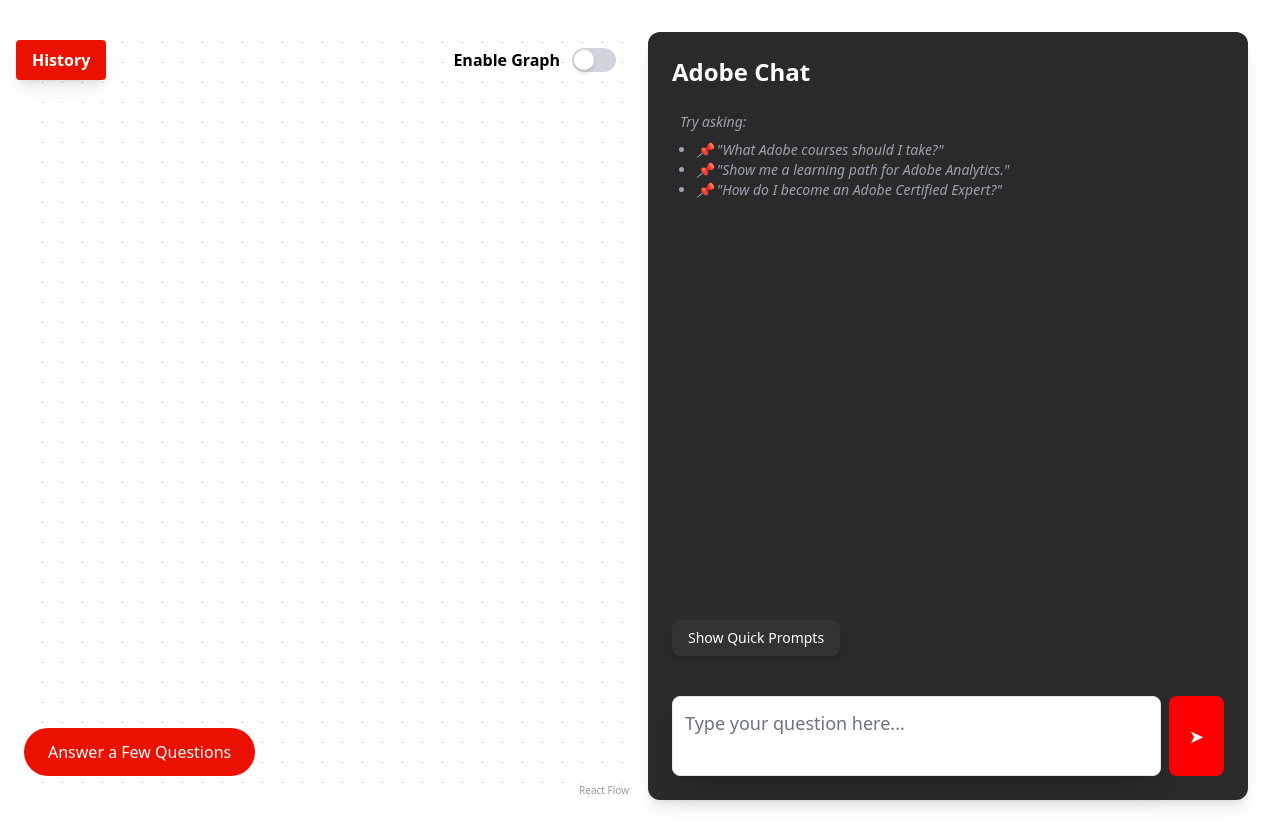
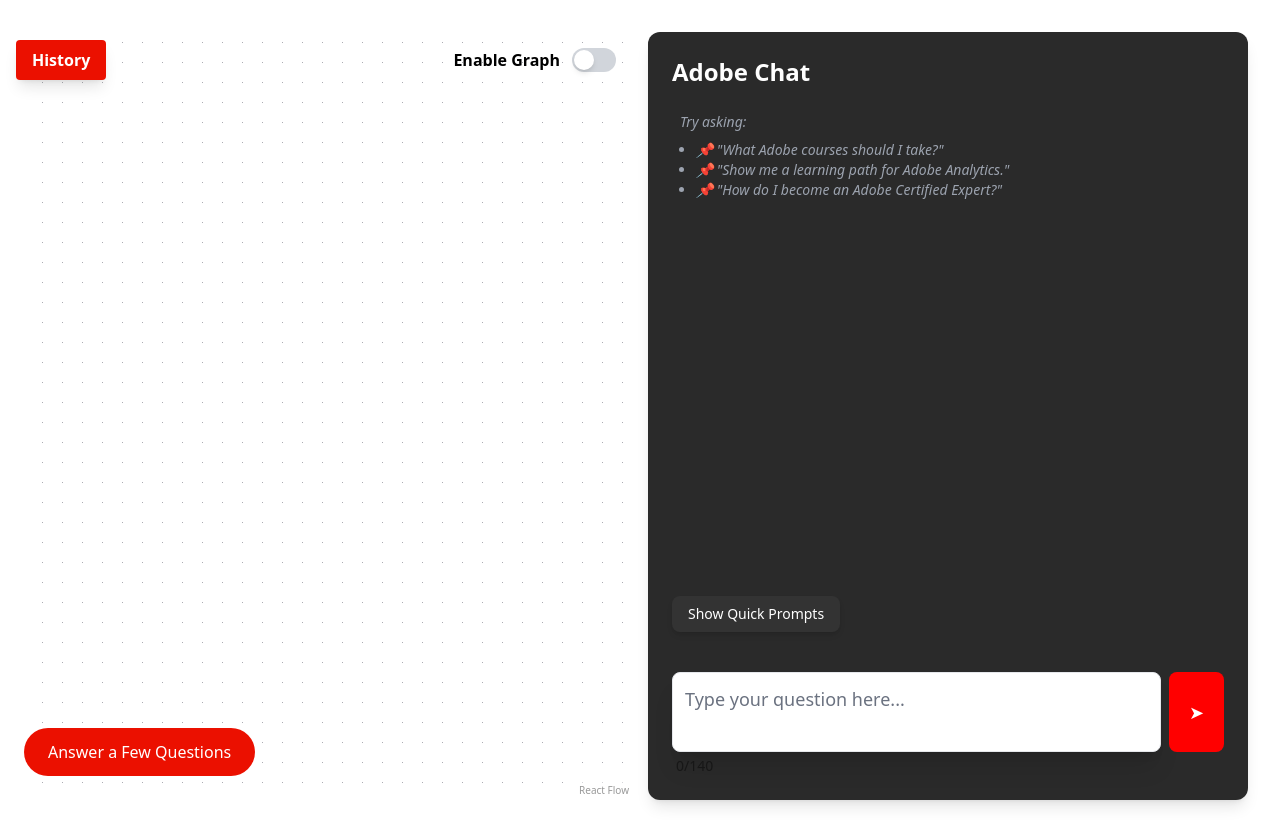
Before and after one commit to Vainateya/AdobeDXLaunchpad, a Next.js app in the folder chatbot/: page / in a window 1280 px wide. Built offline with nearby package versions, Linux system fonts and the light colour scheme.

Commit message:
add character limit

```diff
--- a/chatbot/app/page.tsx
+++ b/chatbot/app/page.tsx
@@ -10,6 +10,8 @@
 
 //const host = "ec2-18-218-177-90.us-east-2.compute.amazonaws.com";
 const host = "127.0.0.1";
+
+const character_limit = 140;
 
 const MessageList = ({
   className,
@@ -124,7 +126,7 @@
     setLoading(true);
     const userMessage = chatMessage;
     setMessages((prev) => [...prev, { from: "user", text: userMessage }]);
-    setChatMessage("");
+    setLengthRestrictedChatMessage("");
 
     if (graphEnabled) {
       try {
@@ -202,6 +204,12 @@
       setLoading(false);
     }
   };
+
+  const setLengthRestrictedChatMessage = (message: string) => {
+    if (message.length <= character_limit) {
+      setChatMessage(message);
+    }
+  }
 
   const handleSendMessage = () => {
     updateGraphAndStreamResponse();
@@ -614,7 +622,7 @@
                 <button
                   key={idx}
                   className="bg-red-500/20 backdrop-blur-md text-white px-4 py-3 rounded-lg text-base text-left shadow-md border border-red-400 hover:bg-red-500/30 transition duration-200"
-                  onClick={() => setChatMessage(prompt)}
+                  onClick={() => setLengthRestrictedChatMessage(prompt)}
                 >
                   {prompt}...
                 </button>
@@ -623,13 +631,14 @@
           )}
         </div>
 
+        <div>
           <div className="flex gap-2 mt-4">
             <textarea
               className="border p-3 w-full resize-none rounded-lg shadow-xl text-black bg-white text-lg placeholder-gray-500"
               ref={textareaRef}
               value={chatMessage}
               placeholder="Type your question here..."
-            onChange={(e) => setChatMessage(e.target.value)}
+              onChange={(e) => setLengthRestrictedChatMessage(e.target.value)}
               onKeyDown={handleKeyDown}
               style={{ overflowY: "hidden", resize: "none" }}
             />
@@ -645,6 +654,8 @@
               {loading ? "..." : "➤"}
             </button>
           </div>
+          <p className={`text-sm mt-1 ml-1 ${chatMessage.length == character_limit ? "text-red-500" : ""}`}>{chatMessage.length}/{character_limit}</p>
+        </div>
       </div>
       <button
         className="glow-button fixed hover:bg-red-700 bottom-6 left-6 z-50 wiggle-once"
```
Lines whose indentation alone changed are shown as unchanged.
